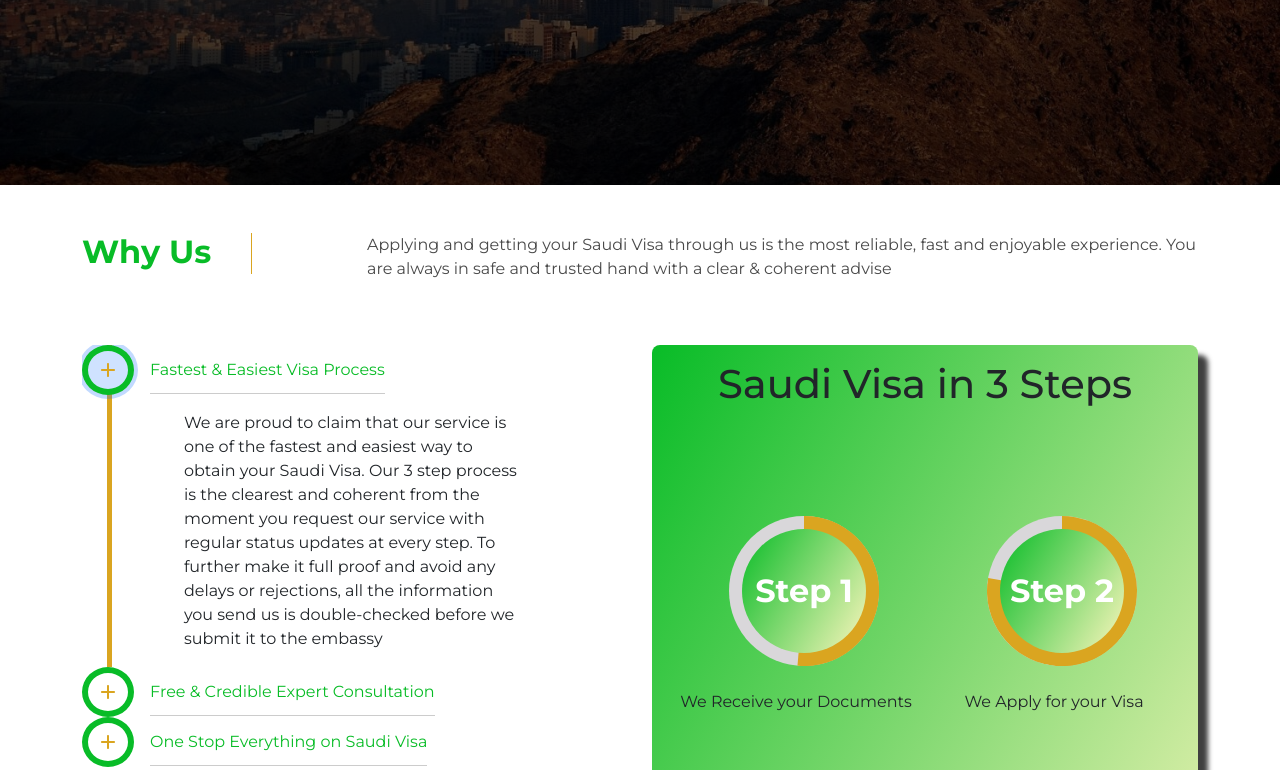
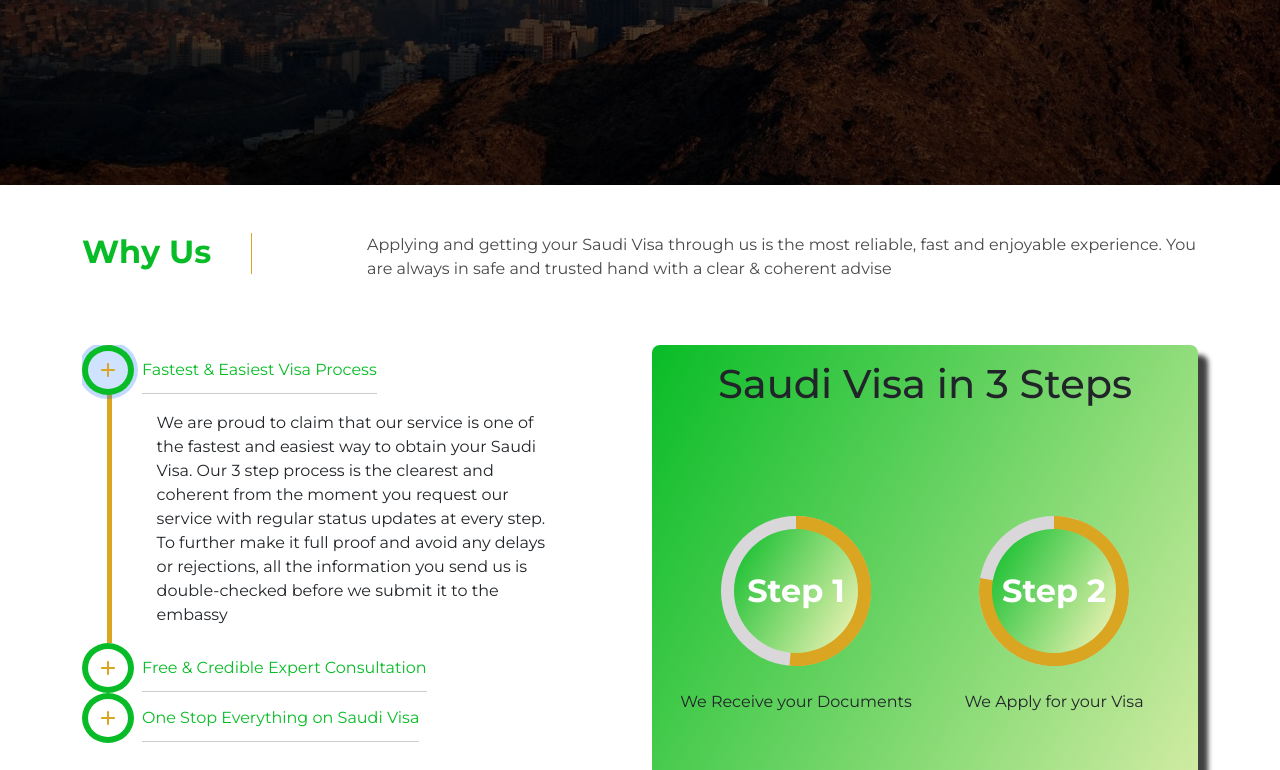
Before and after one commit to kareemAmarah95/saudi-visas-landing-page, a plain HTML site: page index.html in a window 1280 px wide. Both pictures are taken after a click on the button 108 px from the left and 1238 px from the top of the page. Shown: the part 868-1638 px from the top of the page. Drawn offline with nearby package versions, Linux system fonts and the light colour scheme.

Commit message:
adjusting spaces in the accordion button and circle alignment in the middle

```diff
--- a/css/style.css
+++ b/css/style.css
@@ -288,7 +288,7 @@ img {
   color: #daa520;
 }
 .my-accordion-body {
-  width: 70%;
+  width: 80%;
   margin: 0 auto;
 }
 .my-accordion-button::after {
@@ -329,11 +329,20 @@ img {
   grid-template-columns: repeat(1, 160px);
   grid-gap: 80px;
   margin-top: 100px;
-  margin-left: 50px;
+  /* margin-left: 50px; */
+  margin-left: auto;
+  margin-right: auto;
   width: 150px;
   height: 150px;
   background-color: #d9d7da;
   border-radius: 50%;
+}
+
+.center-circle {
+  display: flex;
+  flex-direction: column;
+  align-items: center;
+  justify-content: center;
 }
 
 .circle-wrap .circle .mask {
@@ -558,11 +567,15 @@ img {
   }
 
   .center-circle {
-    text-align: center;
+    /* text-align: center;
     display: flex;
     justify-content: center;
     align-items: center;
+    flex-direction: column; */
+    display: flex;
     flex-direction: column;
+    align-items: center;
+    justify-content: center;
   }
 
   /* ************* */
--- a/index.html
+++ b/index.html
@@ -301,7 +301,7 @@
               <div class="accordion-item my-accordion-item">
                 <a class="accordion-header my-accordion-header">
                   <button
-                    class="accordion-button my-accordion-button collapsed me-3"
+                    class="accordion-button my-accordion-button collapsed me-2"
                     type="button"
                     data-bs-toggle="collapse"
                     data-bs-target="#flush-collapseOne"
@@ -310,7 +310,7 @@
                   >
                     <i class="fa-solid fa-plus"></i>
                   </button>
-                  <span class="my-accordion-header-text">
+                  <span class="my-accordion-header-text white-space-normal">
                     Fastest & Easiest Visa Process
                   </span>
                 </a>
@@ -333,7 +333,7 @@
               <div class="accordion-item my-accordion-item">
                 <a class="accordion-header my-accordion-header">
                   <button
-                    class="accordion-button collapsed my-accordion-button me-3"
+                    class="accordion-button collapsed my-accordion-button me-2"
                     type="button"
                     data-bs-toggle="collapse"
                     data-bs-target="#flush-collapseTwo"
@@ -342,7 +342,7 @@
                   >
                     <i class="fa-solid fa-plus"></i>
                   </button>
-                  <span class="my-accordion-header-text">
+                  <span class="my-accordion-header-text white-space-normal">
                     Free & Credible Expert Consultation
                   </span>
                 </a>
@@ -366,7 +366,7 @@
               <div class="accordion-item my-accordion-item">
                 <a class="accordion-header my-accordion-header">
                   <button
-                    class="accordion-button collapsed my-accordion-button me-3"
+                    class="accordion-button collapsed my-accordion-button me-2"
                     type="button"
                     data-bs-toggle="collapse"
                     data-bs-target="#flush-collapseThree"
@@ -375,7 +375,7 @@
                   >
                     <i class="fa-solid fa-plus"></i>
                   </button>
-                  <span class="my-accordion-header-text">
+                  <span class="my-accordion-header-text white-space-normal">
                     One Stop Everything on Saudi Visa
                   </span>
                 </a>
```
